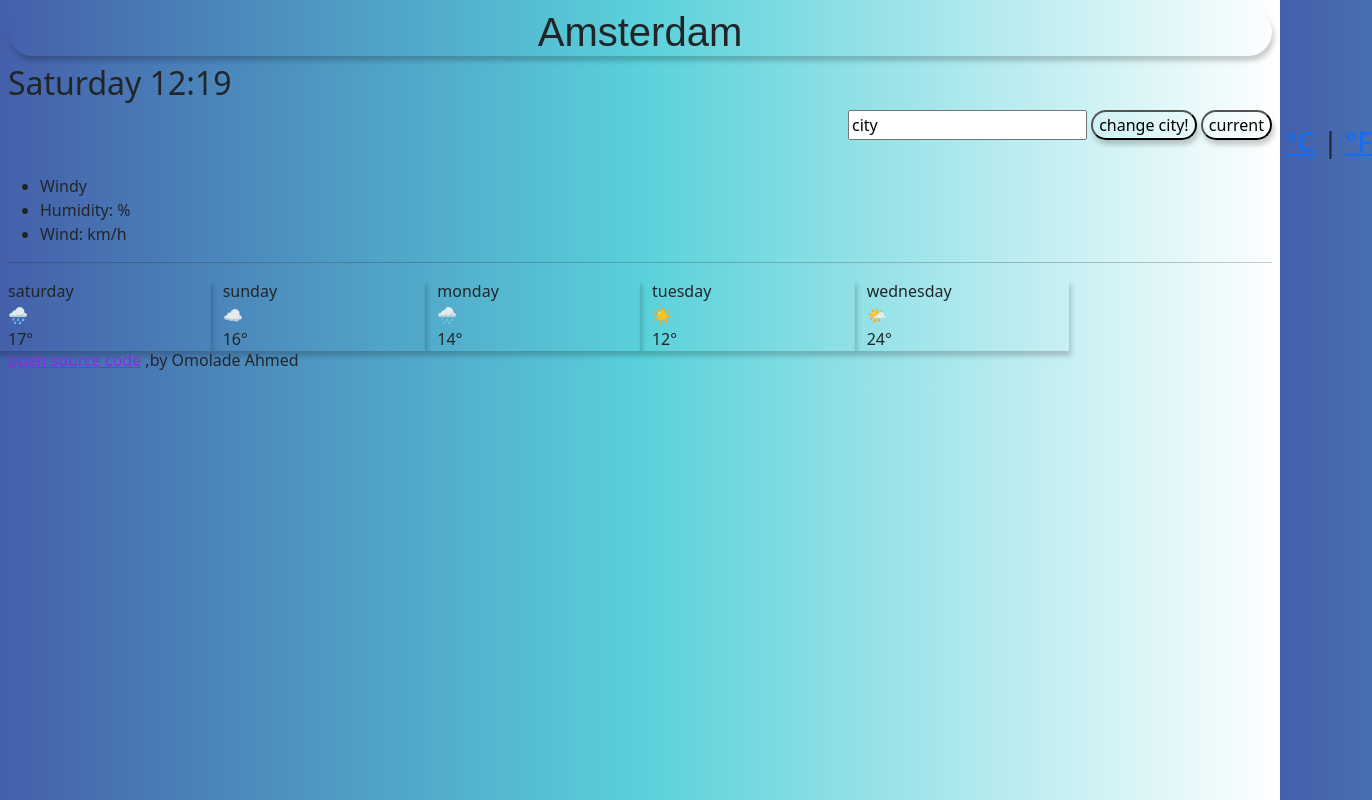
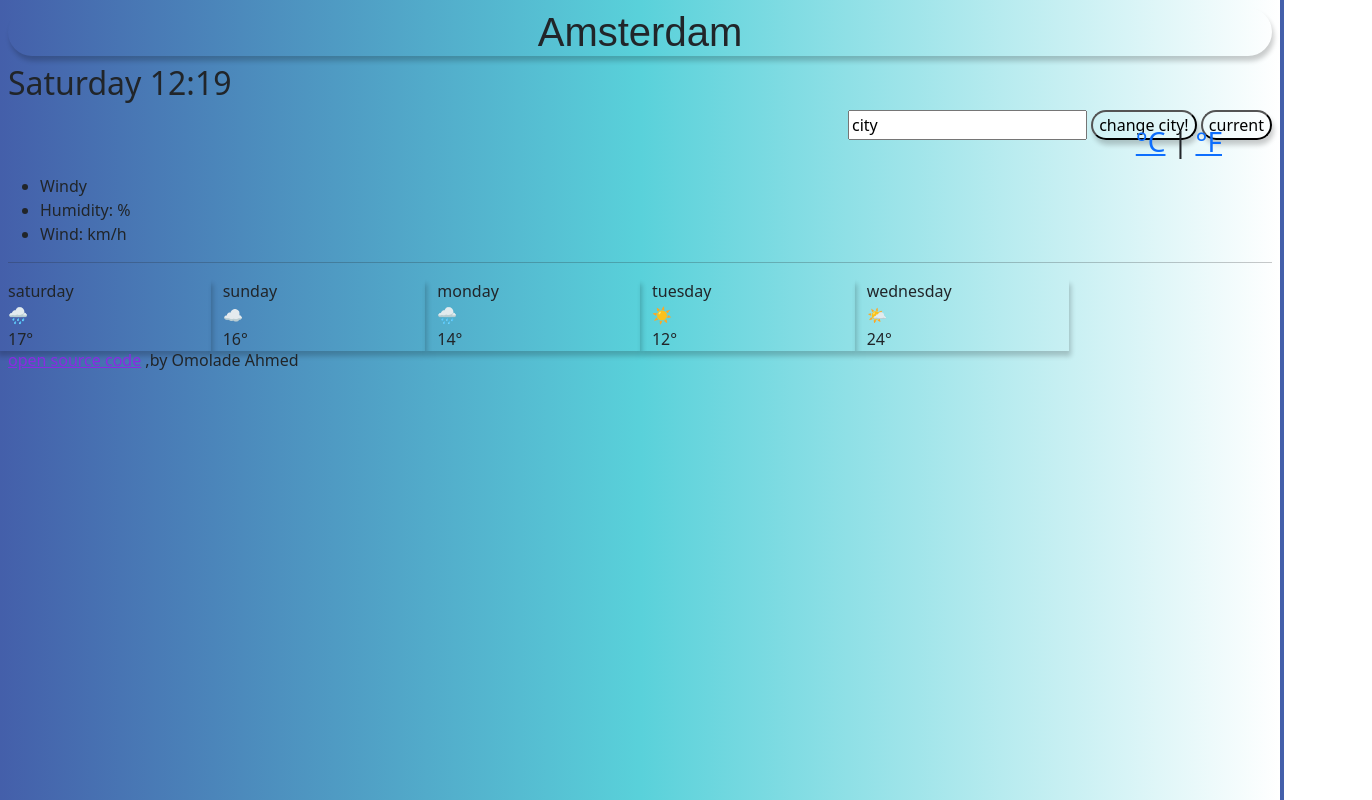
Before and after one commit to Omo249/weatherapphomework, a website built with Parcel: page index.html in a window 1280 px wide. Shown: the whole page, 1372 px wide, since content can reach past the window. Built offline with nearby package versions, Linux system fonts and the light colour scheme; no server answers.

Commit message:
Update styles.css

```diff
--- a/src/styles.css
+++ b/src/styles.css
@@ -73,5 +73,5 @@ body {
   display: inline;
   position: relative;
   top: -15px;
-  right: -100px;
+  right: 50px;
 }
```
